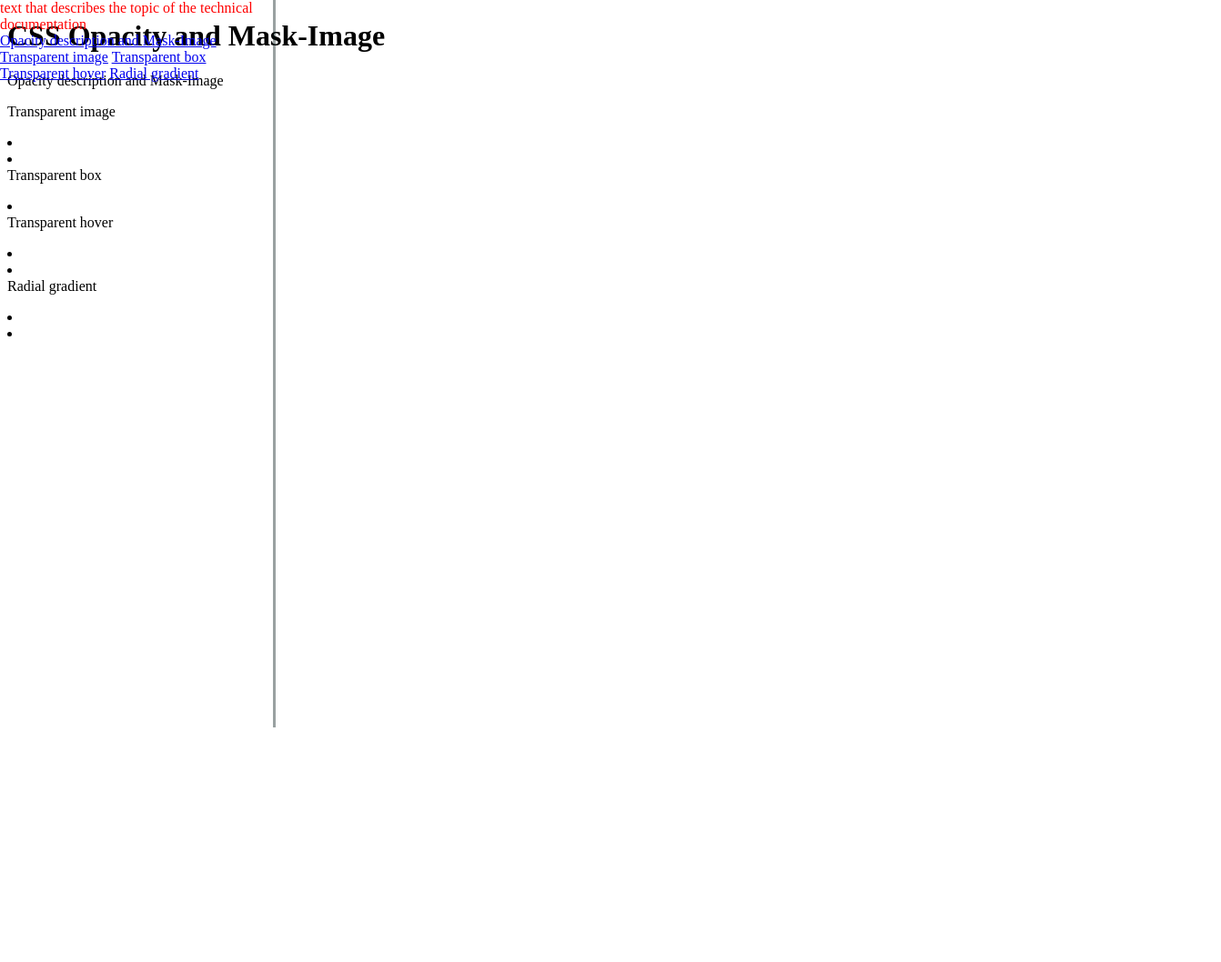
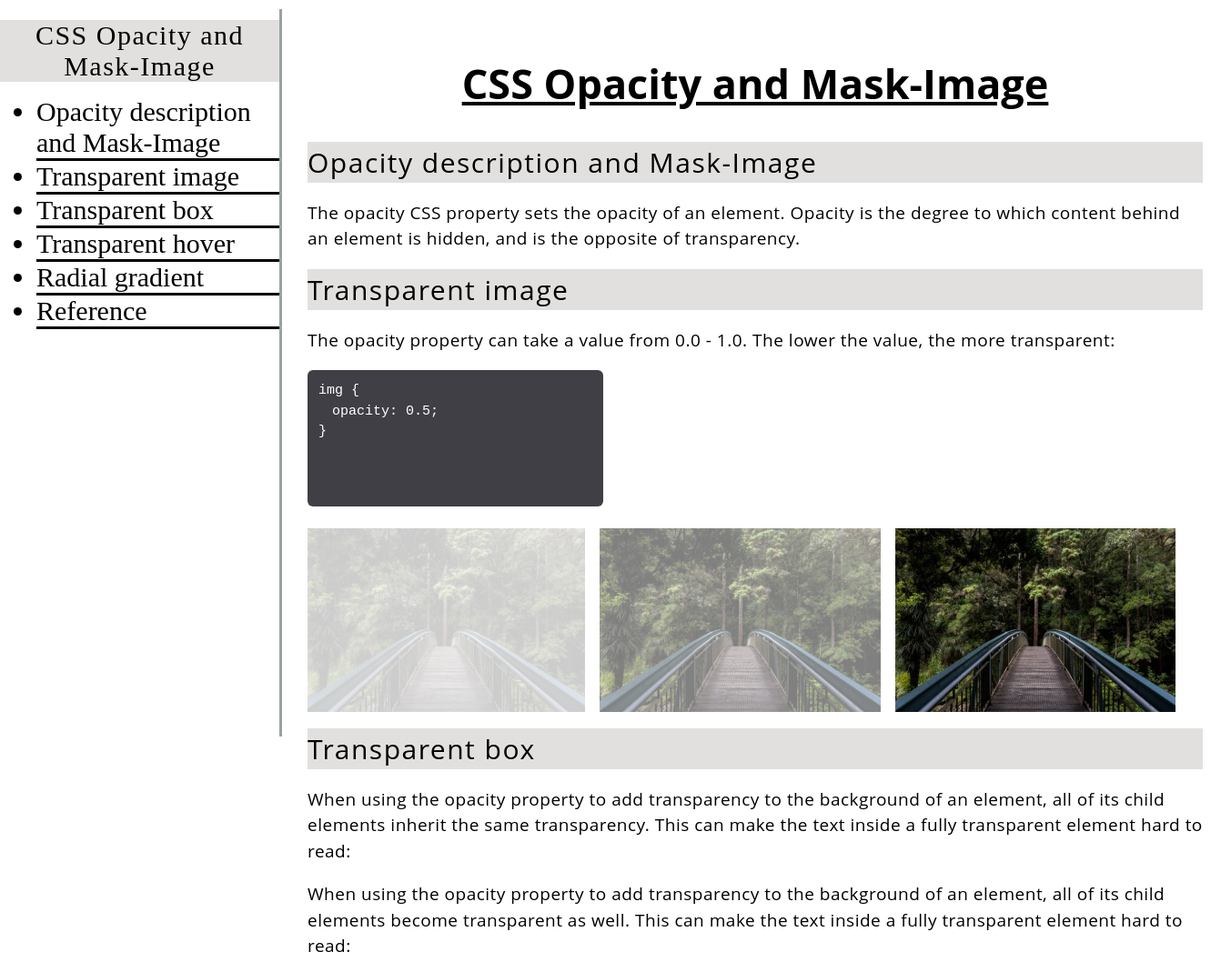
Before and after one commit to roxyburdzy/technical-page, a plain HTML site: page index.html in a window 1280 px wide. Shown: the top 1058 px of the page at 91% size, 1342 px wide, since content can reach past the window. Before the commit the page ends 800 px from the top, so only its background shows below. Drawn offline with Linux system fonts and the light colour scheme.

Commit message:
change CSS properties

```diff
--- a/index.html
+++ b/index.html
@@ -8,52 +8,87 @@
 <body>
   <main id="main-doc">
     <h1>CSS Opacity and Mask-Image</h1>
+
     <section id="Opacity_description_and_Mask-Image" class="main-section">
       <header>Opacity description and Mask-Image</header>
-      <p></p>
-      <p></p>
-      <code></code>
-    </section>
+
+      <p>The opacity CSS property sets the opacity of an element. Opacity is the degree to which content behind an element is hidden, and is the opposite of transparency.</p>
+      </section>
+
     <section id="Transparent_image" class="main-section">
       <header>Transparent image</header>
-      <p></p>
-      <p></p>
-      <code></code>
-      <li></li>
-      <li></li>
+      <p>The opacity property can take a value from 0.0 - 1.0. The lower the value, the more transparent:
+</p>
+
+      <code class="code-box">img {
+        <br>
+        &emsp;opacity: 0.5;
+        <br>
+      }</code>
+      <br>
+      <div  class="image-box"><img src="transparent-image.png"></div>
+
     </section>
     <section id="Transparent_box" class="main-section">
       <header>Transparent box</header>
-      <p></p>
-      <p></p>
-      <code></code>
-      <li></li>
+      <p>When using the opacity property to add transparency to the background of an element, all of its child elements inherit the same transparency. This can make the text inside a fully transparent element hard to read:</p>
+      <p>When using the opacity property to add transparency to the background of an element, all of its child elements become transparent as well. This can make the text inside a fully transparent element hard to read:</p>
+      <code class="code-box">div {
+        <br>
+        &emsp;opacity: 0.3;
+        <br>
+      }</code>
+      <br>
+      <div class="image-box"><img src="transparent-box.png"></div>
     </section>
     <section id="Transparent_hover" class="main-section">
       <header>Transparent hover</header>
-      <p></p>
-      <p></p>
-      <code></code>
-      <li></li>
-      <li></li>
+      <p>The opacity property is often used together with the :hover selector to change the opacity on mouse-over:</p>
+      <p>The opacity property is often used together with the :hover selector to change the opacity on mouse-ove</p>
+      <code class="code-box">img {
+        <br>
+        &emsp;opacity: 0.5;
+        <br>
+      }
+      <br>
+      img:hover {
+        <br>
+        &emsp;opacity: 1.0;
+        <br>
+      }</code>
+      <br>
+      <div class="image-box"><img src="transparent-hover-crop.png"></div>
+
     </section>
     <section id="Radial_gradient" class="main-section">
       <header>Radial gradient</header>
-      <p></p>
-      <p></p>
-      <code></code>
-      <li></li>
-      <li></li>
+      <p>CSS functions are used as a value for various CSS properties.</p>
+      <p>A radial gradient with evenly spaced color stops:</p>
+      <code class="code-box">#grad {<br>
+        &emsp;background-image: radial-gradient(red, green, blue);
+        <br>
+      }</code>
+      <br>
+      <div class="image-box"><img id="radial-img"src="radial-gradient.png"></div>
+
     </section>
+
+    <section id="Reference" class="main-section">
+        <header>Reference</header>
+        <p>All the documentation in this page is taken from <a href="https://www.w3schools.com/" target="_blank">W3Schools</a></p>
+</main>
     <nav id="navbar">
-      <header>text that describes the topic of the technical documentation</header>
-      <a class="nav-link" href="#Opacity_description_and_Mask-Image">Opacity description and Mask-Image</a>
-      <a class="nav-link" href="#Transparent_image">Transparent image</a>
-      <a class="nav-link" href="#Transparent_box">Transparent box</a>
-      <a class="nav-link" href="#Transparent_hover">Transparent hover</a>
-      <a class="nav-link" href="#Radial_gradient">Radial gradient</a>
+      <header id="head">CSS Opacity and Mask-Image</header>
+      <ul>
+      <li><a class="nav-link" href="#Opacity_description_and_Mask-Image">Opacity description and Mask-Image</a></li>
+      <li><a class="nav-link" href="#Transparent_image">Transparent image</a></li>
+      <li><a class="nav-link" href="#Transparent_box">Transparent box</a></li>
+      <li><a class="nav-link" href="#Transparent_hover">Transparent hover</a></li>
+      <li><a class="nav-link" href="#Radial_gradient">Radial gradient</a></li>
+      <li><a class="nav-link" href="#Reference">Reference</a></li>
+    </ul>
     </nav>
-  </main>
+
 </body>
 
 </html
--- a/styles.css
+++ b/styles.css
@@ -1,13 +1,90 @@
+* {
+  box-sizing: border-box;
+}
+
 @media (min-width: 200px) {
   #navbar {
-    color: red;
     position: fixed;
-    min-width: 290px;
+    min-width: 310px;
     top: 0px;
     left: 0px;
-    width: 300px;
+    width: 20vw;
     height: 100%;
     border-right: solid;
     border-color: rgba(0, 22, 22, 0.4);
+    margin-top: 10px;
   }
 }
+main {
+  position: absolute;
+  margin-left: 310px;
+  padding: 20px;
+  margin-bottom: 110px;
+  width: 80vw;
+  font-family: "Open Sans", Arial, sans-serif;
+  line-height: 1.5;
+}
+
+#head {
+  font-size: 30px;
+  text-align: center;
+}
+
+h1 {
+  text-align: center;
+  font-size: 45px;
+  text-decoration: underline;
+}
+
+li {
+  font-size: 30px;
+}
+header {
+  font-size: 30px;
+  letter-spacing: 1.5px;
+  margin-top: 12px;
+  background-color: rgb(226, 224, 223);
+}
+
+p {
+  font-size: 19px;
+  letter-spacing: 0.5px;
+}
+
+.image-box {
+  width: 100%;
+}
+.image-box > img {
+  width: 97%;
+  margin-right: 3%;
+}
+.code-box {
+  display: block;
+  width: 325px;
+  height: 150px;
+  font-size: 15px;
+  padding: 12px;
+  background-color: rgb(64, 63, 70);
+  color: white;
+  border-radius: 6px;
+}
+
+.image-box > #radial-img {
+  width: 60%;
+}
+li {
+  border-bottom: solid;
+  color: black;
+  font-size: 30px;
+}
+
+.nav-link {
+  color: #000;
+  text-decoration: none;
+}
+
+li:hover,
+li:active {
+  background-color: rgb(226, 224, 223);
+  width: 100%;
+}
```
Also changed, not shown: Zrzut ekranu 2024-01-26 o 22.03.08-crop.png (added), radial-gradient.png (added), transparent-box.png (added), transparent-hover-crop.png (added), transparent-image.png (added), 1 other file.
